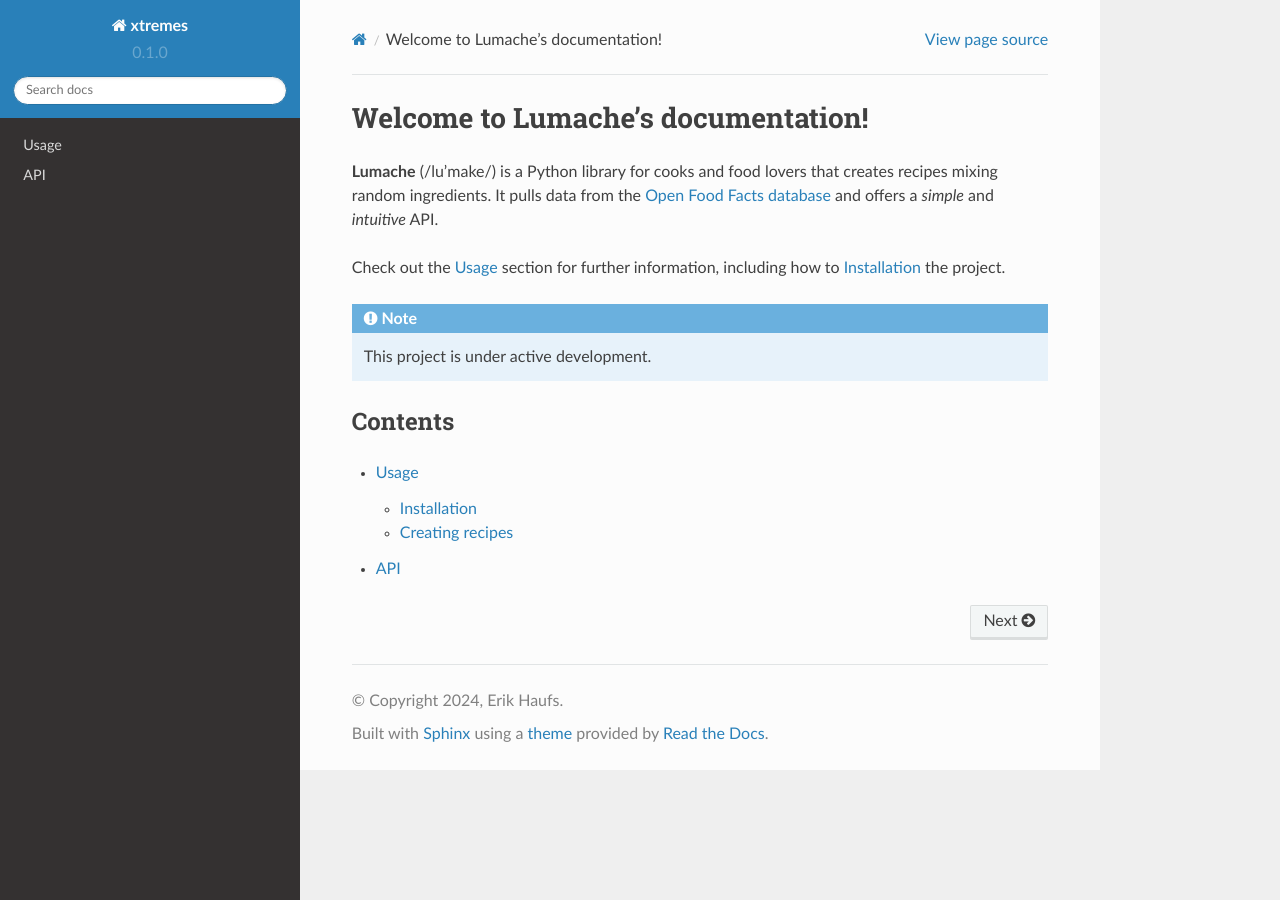
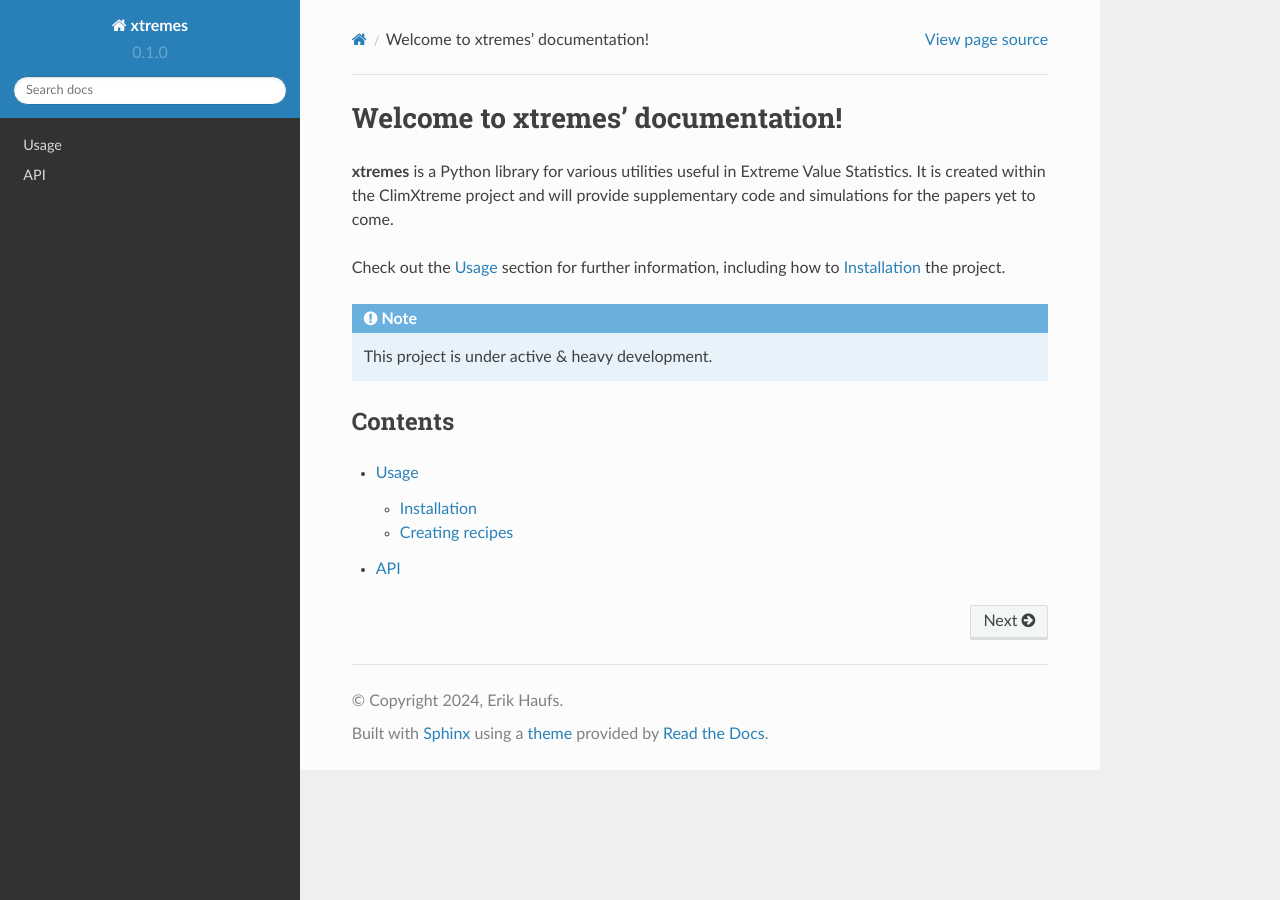
Before and after one commit to haufse/xtremes, a Sphinx documentation site: the page built from docs/source/index.rst, in a window 1280 px wide. Built offline with Sphinx 7.4.7 and the Read the Docs theme 2.0.0, drawn with Linux system fonts in a browser that asks for light colours.

Commit message:
Update index.rst

```diff
--- a/docs/source/index.rst
+++ b/docs/source/index.rst
@@ -1,17 +1,15 @@
-Welcome to Lumache's documentation!
+Welcome to xtremes' documentation!
 ===================================
 
-**Lumache** (/lu'make/) is a Python library for cooks and food lovers
-that creates recipes mixing random ingredients.
-It pulls data from the `Open Food Facts database <https://world.openfoodfacts.org/>`_
-and offers a *simple* and *intuitive* API.
+**xtremes** is a Python library for various utilities useful in Extreme Value Statistics. It is created within the ClimXtreme project
+and will provide supplementary code and simulations for the papers yet to come.
 
 Check out the :doc:`usage` section for further information, including
 how to :ref:`installation` the project.
 
 .. note::
 
-   This project is under active development.
+   This project is under active & heavy development.
 
 Contents
 --------
```
